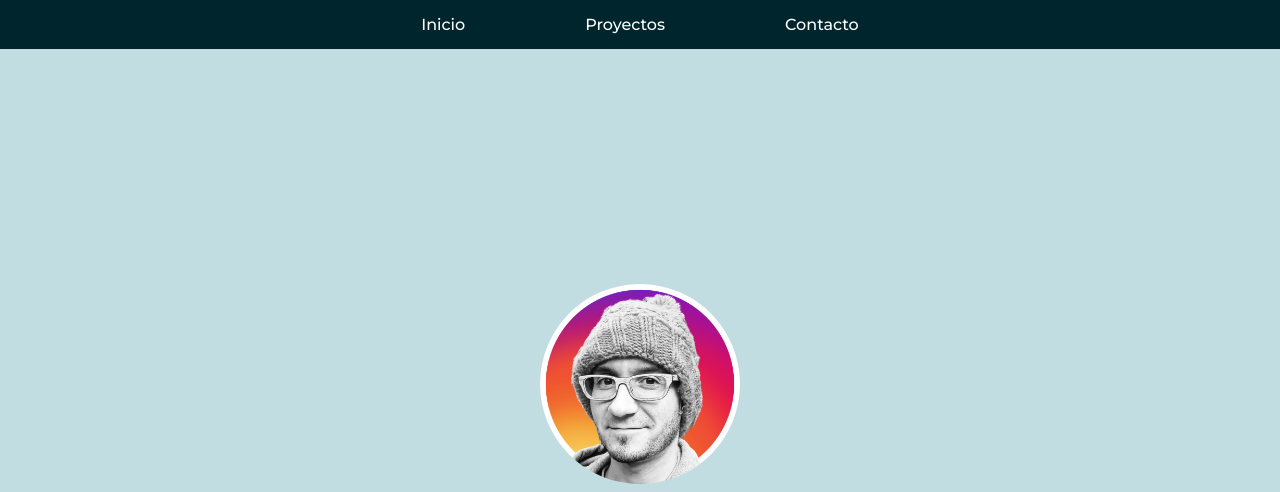
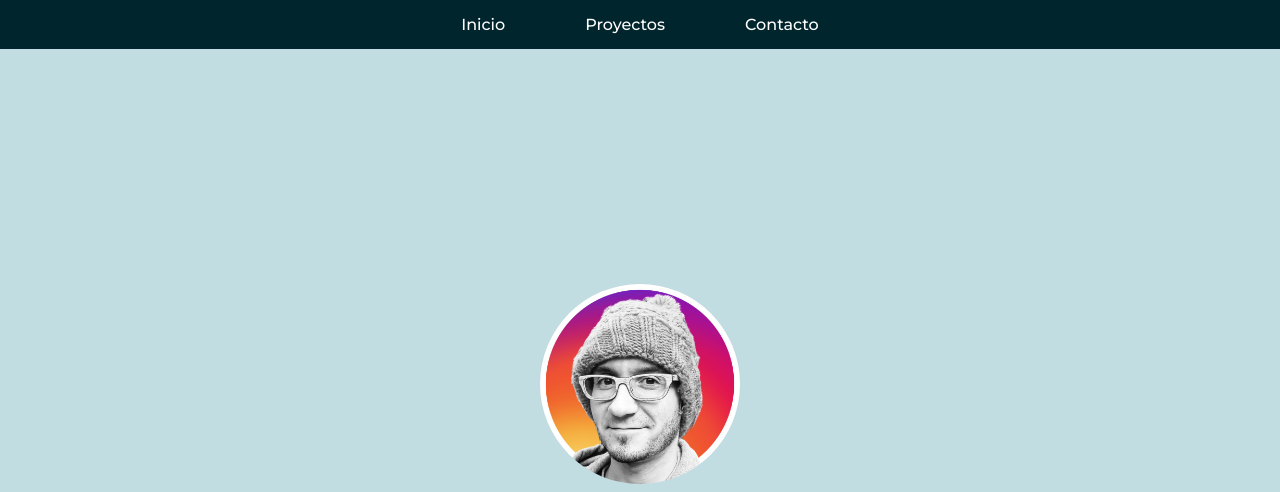
Before and after one commit to romanrios/romanrios.github.io, a plain HTML site: page index.html in a window 1280 px wide. Shown: the top 492 px of the page. Drawn offline with Linux system fonts and the light colour scheme.

Commit message:
Update styles.css

```diff
--- a/styles.css
+++ b/styles.css
@@ -19,7 +19,7 @@ nav ul {
 }
 
 nav ul li {
-    padding: 15px 60px;
+    padding: 15px 40px;
 }
 
 
```
